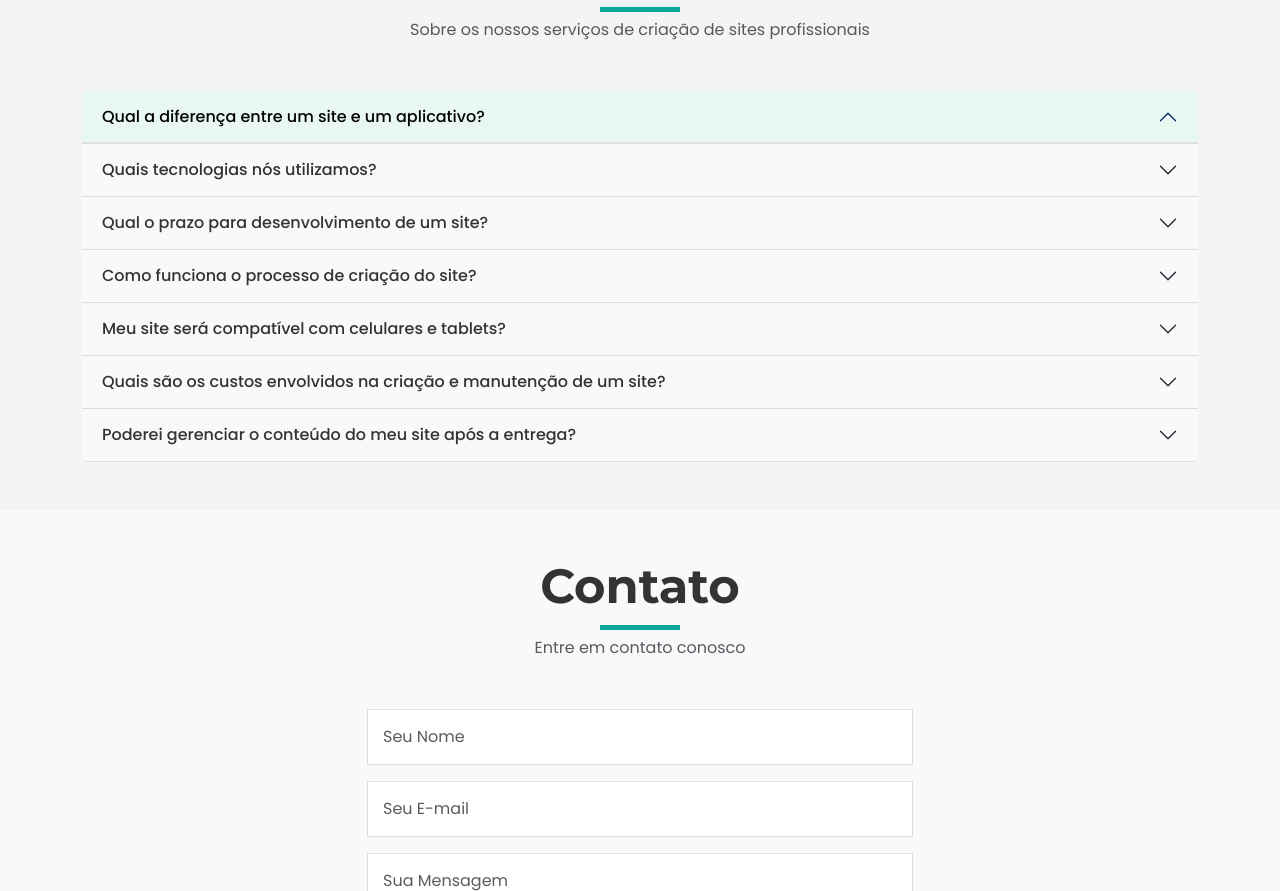
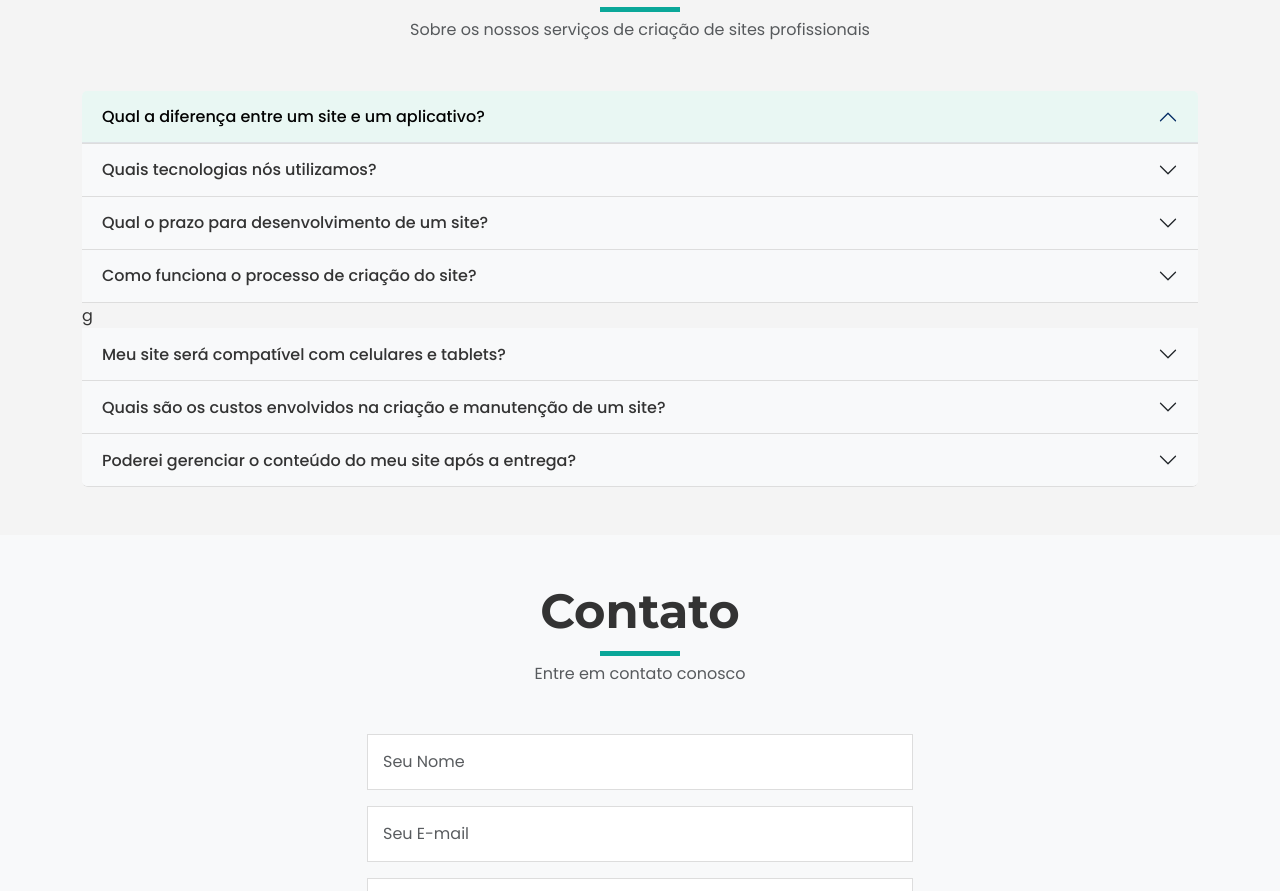
Before and after one commit to DouglasJr0/VM, a plain HTML site: page index.html in a window 1280 px wide. Shown: the part 1710-2601 px from the top of the page. Drawn offline with nearby package versions, Linux system fonts and the light colour scheme; files that its build step writes are made by us from their sources; files whose address does not match are found by name.

Commit message:
telefones

```diff
--- a/index.html
+++ b/index.html
@@ -168,7 +168,7 @@
                     </div>
                 </div>
             </div>
-
+g
             <div class="accordion-item">
                 <h2 class="accordion-header" id="faqHeadingFive">
                     <button class="accordion-button collapsed" type="button" data-bs-toggle="collapse" data-bs-target="#faqCollapseFive" aria-expanded="false" aria-controls="faqCollapseFive">
```
